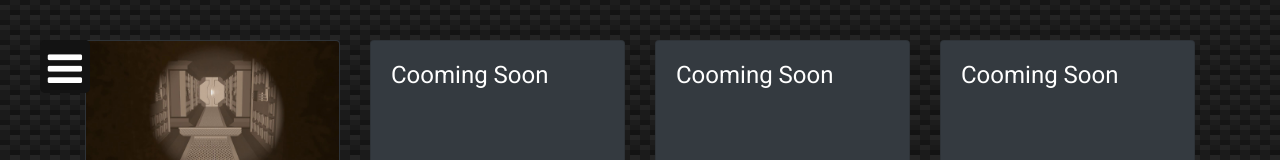
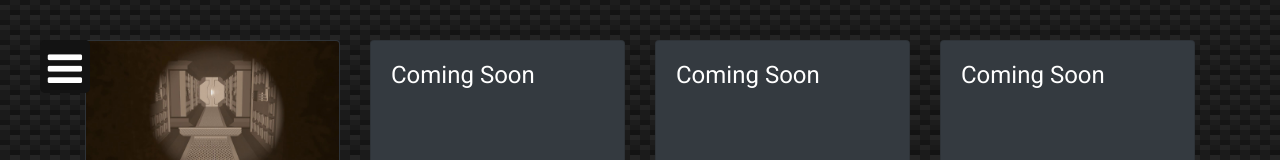
Before and after one commit to Sodukene/W_Portfolio, a plain HTML site: page index.html in a window 1280 px wide. Shown: the top 160 px of the page. Drawn offline with nearby package versions, Linux system fonts and the light colour scheme.

Commit message:
Fixes misspells.

```diff
--- a/index.html
+++ b/index.html
@@ -57,17 +57,17 @@
       </div>
       <div class="card bg-dark">
         <div class="card-body">
-            <h4 class="card-title">Cooming Soon</h4>
+            <h4 class="card-title">Coming Soon</h4>
           </div>
       </div>
       <div class="card bg-dark">
         <div class="card-body">
-            <h4 class="card-title">Cooming Soon</h4>
+            <h4 class="card-title">Coming Soon</h4>
         </div>
       </div>
       <div class="card bg-dark">
         <div class="card-body">
-            <h4 class="card-title">Cooming Soon</h4>
+            <h4 class="card-title">Coming Soon</h4>
         </div>
       </div>
     </div>
```
